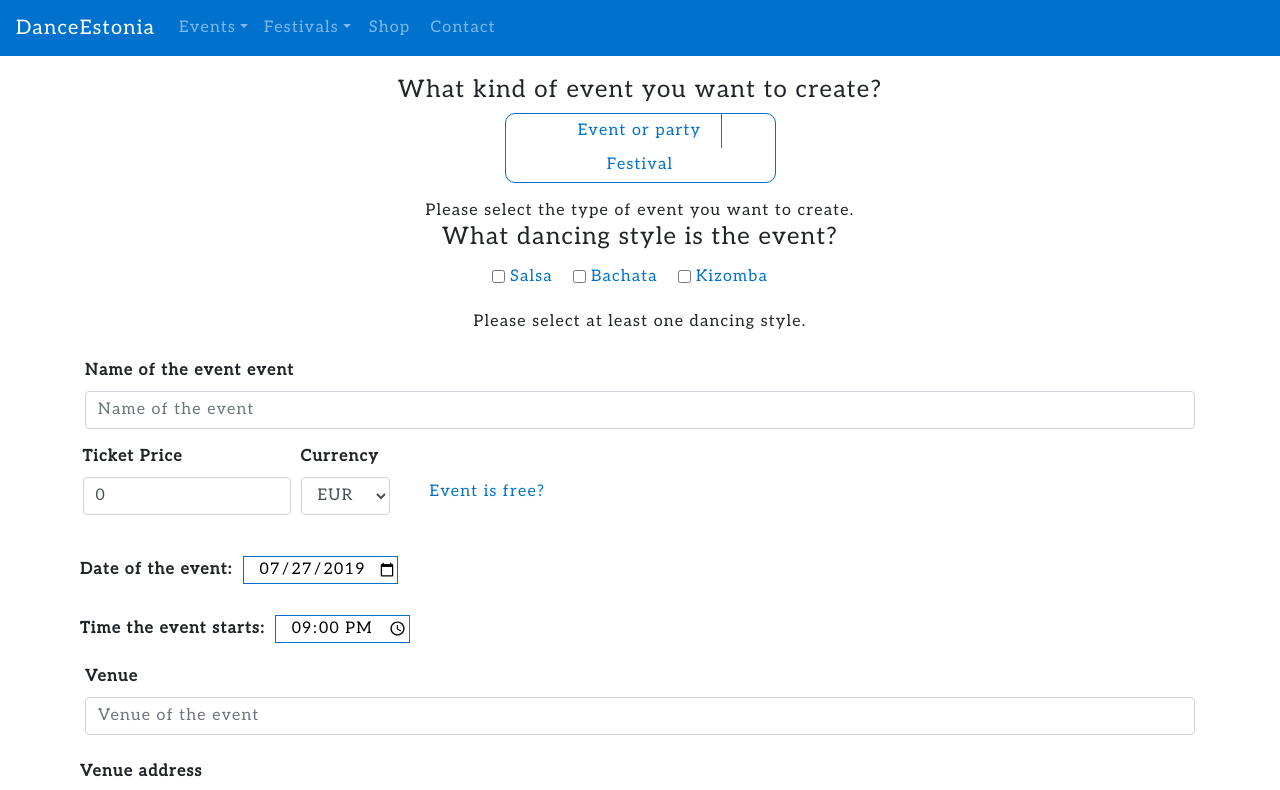
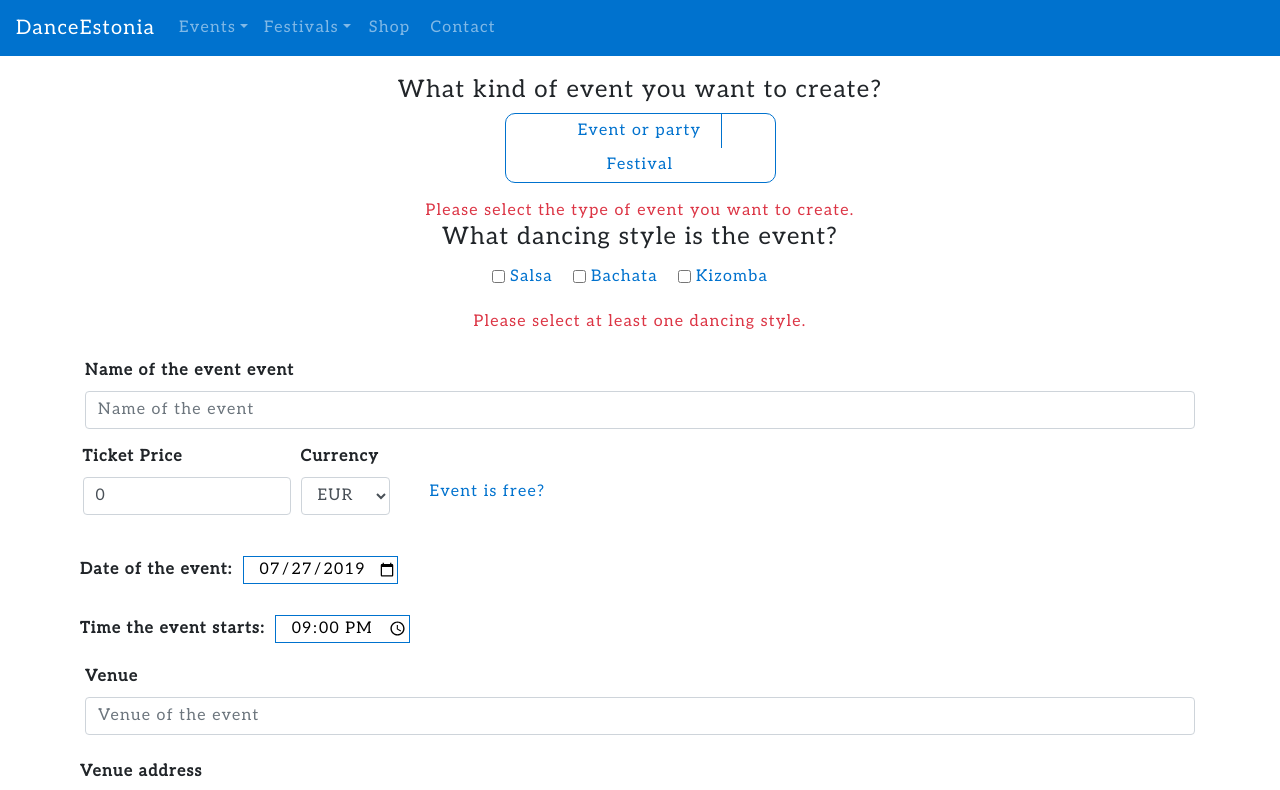
Before and after one commit to rrorrolfo/danceEstoniaClient, a React (Create React App) app in the folder client/: page /admin/createEvent in a window 1280 px wide. Shown: the top 790 px of the page. Built offline with nearby package versions, Linux system fonts and the light colour scheme; no server answers.

Commit message:
Styled error messages

```diff
--- a/client/src/components/createForm/createForm.css
+++ b/client/src/components/createForm/createForm.css
@@ -85,3 +85,7 @@
 .tooltip-ticket-price {
   color: var(--blue-estonia);
 }
+
+.custom-validation-message {
+  color: #dc3545;
+}
```
